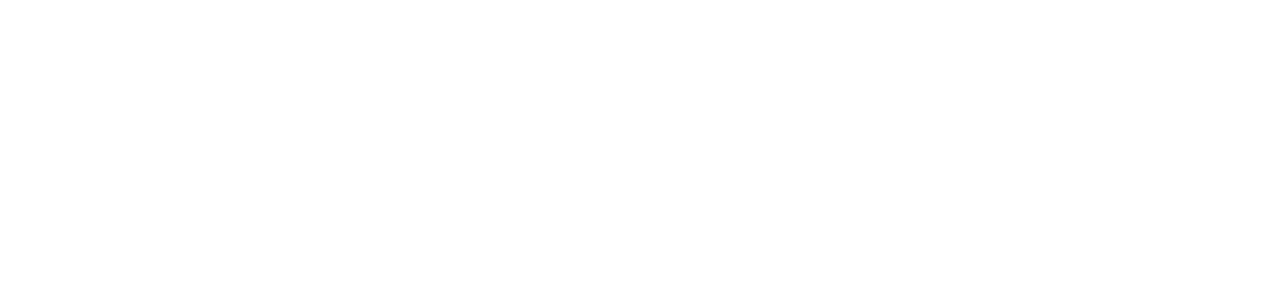
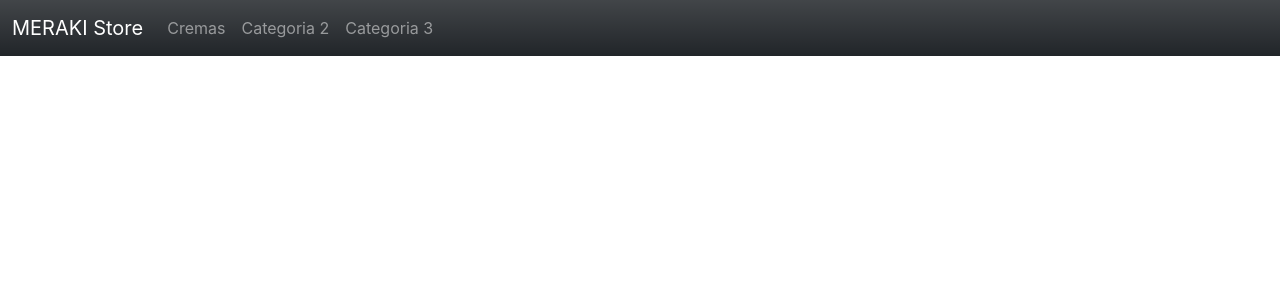
Before and after one commit to maartinabaez/ecommBaez, a React (Create React App) app: page / in a window 1280 px wide. Shown: the top 300 px of the page. Built offline with nearby package versions, Linux system fonts and the light colour scheme.

Commit message:
componente Navbar

```diff
--- a/src/App.js
+++ b/src/App.js
@@ -3,7 +3,7 @@ import Navbar from "./components/Navbar";
 function App() {
   return (
     <>
-    <navBar />
+    <Navbar />
     </>
   );
 }
```
